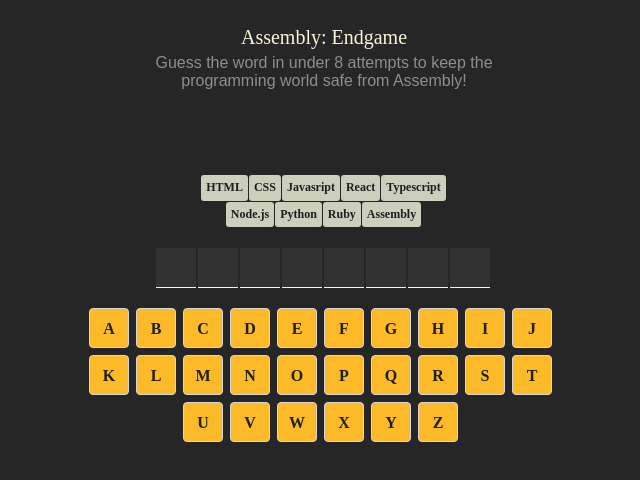
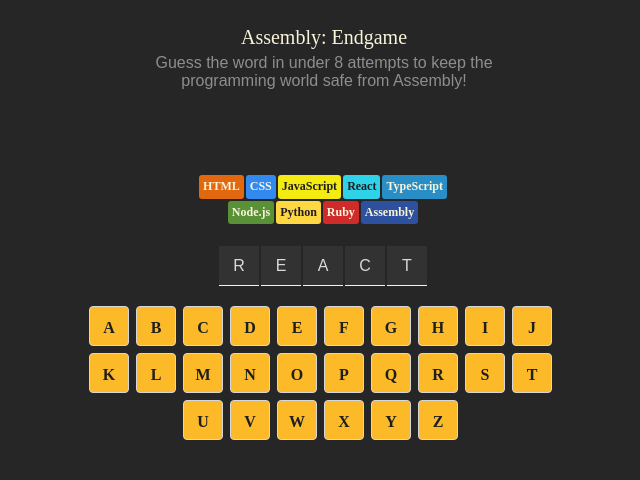
Before and after one commit to afz11/hangman, a React (Vite) app: page / in a window 1280 px wide. Shown: the top 480 px of the page, without its empty margins (316-956 px from the left). Built offline with nearby package versions, Linux system fonts and the light colour scheme.

Commit message:
Highlight correct incorrect

```diff
--- a/package.json
+++ b/package.json
@@ -10,6 +10,7 @@
     "preview": "vite preview"
   },
   "dependencies": {
+    "clsx": "^2.1.1",
     "react": "^18.3.1",
     "react-dom": "^18.3.1"
   },
--- a/src/App.jsx
+++ b/src/App.jsx
@@ -1,12 +1,68 @@
 import { useState } from 'react'
+import { languages } from './languages';
+import { clsx } from 'clsx';
+
 
 function App() {
+  const [currentWord, setCurrentWord] = useState('react')
   const alphabet = 'abcdefghijklmnopqrstuvwxyz'.toUpperCase().split('');
-  console.log(alphabet)
+  const [guessedLetters, setGuessedLetters] = useState([])
+  const [letterStatuses, setLetterStatuses] = useState(() =>
+    alphabet.reduce((acc, letter) => {
+      acc[letter] = {letter, status: 'not guessed'}; // Set a property on the accumulator object
+      return acc; // Return the updated accumulator
+    }, {}))
 
-  const generateAlphabetEl = alphabet.map(letter => <div className='character'>{letter}</div>)
 
-  return (
+  // generate Language elements
+  const languageElement = languages.map(language => <div className='language' style={{
+    backgroundColor: language.backgroundColor,
+    color: language.color}}
+    key={language.name}
+    >{language.name}</div>)
+
+    // Generate Current word elements
+    const secretWord = currentWord.split('')
+    .map((letter, index) => <div className="letter" key={index}>{letter.toLocaleUpperCase()}</div>)
+
+    // Generate Alphabets / Buttons
+    const generateAlphabetEl = alphabet.map(letter =>
+      <button
+        className={clsx(
+          'character', // Base class
+          {
+            correct: letterStatuses[letter]?.status === 'correct', // Add 'correct' class if status is 'correct'
+            incorrect: letterStatuses[letter]?.status === 'incorrect', // Add 'incorrect' class if status is 'incorrect'
+          }
+        )}
+        key={letter}
+        value={letter}
+        status={letterStatuses[letter].status}
+        onClick={() => addGuessedLetter(letter)}
+      >{letter}</button>)
+
+
+      function addGuessedLetter(letter) {
+        setGuessedLetters(prevGuess =>
+          prevGuess.includes(letter) ?
+          prevGuess :
+          [...prevGuess, letter]
+        )
+        checkGuessedLetter(letter)
+      }
+
+
+      function checkGuessedLetter(letter) {
+        const secretWord = currentWord.toLocaleUpperCase().split('')
+        secretWord.includes(letter) ?
+        setLetterStatuses((prev) => ({...prev , [letter]: {...prev[letter], status: "correct"} })) :
+        setLetterStatuses(prev => ({...prev, [letter]: {...prev[letter], status: "incorrect"} }))
+      }
+
+      console.log(letterStatuses)
+
+
+      return (
     <>
       <header>
         <h1>Assembly: Endgame</h1>
@@ -18,26 +74,11 @@
       <main>
         <section>
           <div className="language-container">
-            <div className='language'>HTML</div>
-            <div className='language'>CSS</div>
-            <div className='language'>Javasript</div>
-            <div className='language'>React</div>
-            <div className='language'>Typescript</div>
-            <div className='language'>Node.js</div>
-            <div className='language'>Python</div>
-            <div className='language'>Ruby</div>
-            <div className='language'>Assembly</div>
+            {languageElement}
           </div>
         </section>
         <section className='letters-container'>
-          <div className="letter"></div>
-          <div className="letter"></div>
-          <div className="letter"></div>
-          <div className="letter"></div>
-          <div className="letter"></div>
-          <div className="letter"></div>
-          <div className="letter"></div>
-          <div className="letter"></div>
+          {secretWord}
         </section>
         <section className='keyboard-container'>
           <div className='characters-container'>
--- a/src/index.css
+++ b/src/index.css
@@ -78,11 +78,9 @@
   text-align: center;
   text-underline-position: from-font;
   text-decoration-skip-ink: none;
-  padding: 5px;
-  background-color: rgb(205, 207, 189);
-  margin-right: 1px;
-  margin-bottom: 1px;
-  color: #1E1E1E;
+  padding: 4px;
+  margin-right: 2px;
+  margin-bottom: 2px;
   border-radius: 3px;
 
 }
@@ -98,6 +96,8 @@
 .letter {
   width: 40px;
   height: 40px;
+  line-height: 40px;
+  text-align: center;
   margin-right: 2px;
   background-color: #323232;
   border-bottom: 1px solid #F9F4DA;
@@ -164,3 +164,11 @@
   display: none;
 
 }
+
+.correct {
+  background: #10A95B;
+}
+
+.incorrect {
+  background: #EC5D49;
+}
--- /dev/null
+++ b/src/languages.js
@@ -0,0 +1,47 @@
+export const languages = [
+    {
+        name: "HTML",
+        backgroundColor: "#E2680F",
+        color: "#F9F4DA",
+    },
+    {
+        name: "CSS",
+        backgroundColor: "#328AF1",
+        color: "#F9F4DA",
+    },
+    {
+        name: "JavaScript",
+        backgroundColor: "#F4EB13",
+        color: "#1E1E1E",
+    },
+    {
+        name: "React",
+        backgroundColor: "#2ED3E9",
+        color: "#1E1E1E",
+    },
+    {
+        name: "TypeScript",
+        backgroundColor: "#298EC6",
+        color: "#F9F4DA",
+    },
+    {
+        name: "Node.js",
+        backgroundColor: "#599137",
+        color: "#F9F4DA",
+    },
+    {
+        name: "Python",
+        backgroundColor: "#FFD742",
+        color: "#1E1E1E",
+    },
+    {
+        name: "Ruby",
+        backgroundColor: "#D02B2B",
+        color: "#F9F4DA",
+    },
+    {
+        name: "Assembly",
+        backgroundColor: "#2D519F",
+        color: "#F9F4DA",
+    },
+]
```
Also changed, not shown: 1 other file (tests, documents, lock files or other folders).
